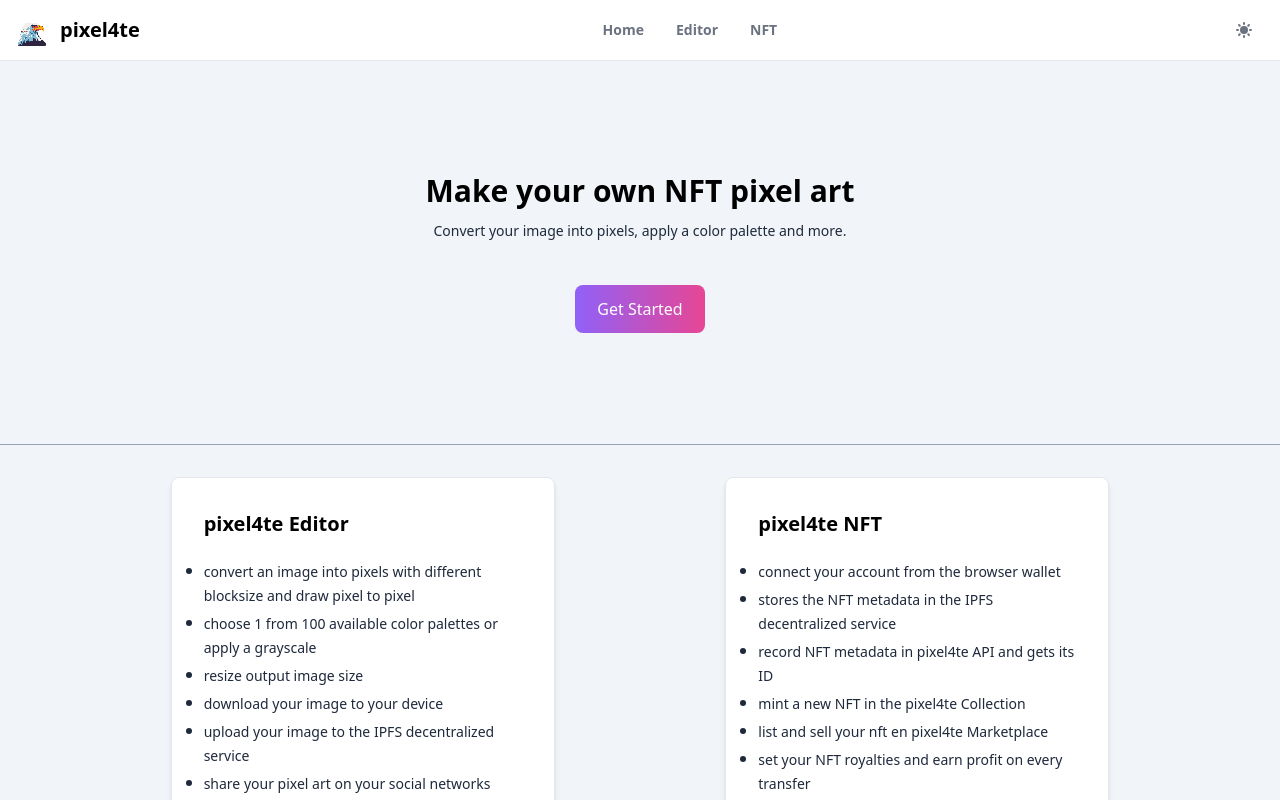
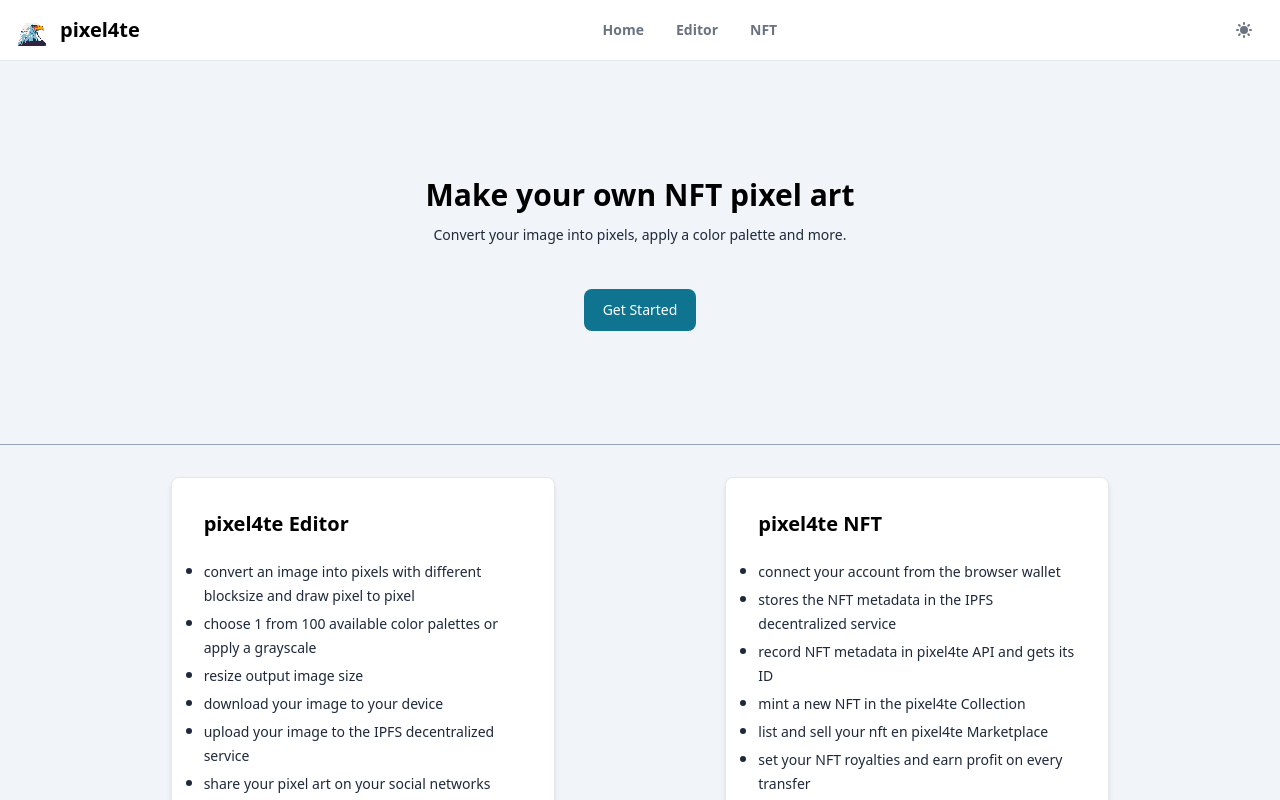
Before and after one commit to en0c-45/pixel4te, a Next.js app: page / in a window 1280 px wide. Shown: the top 800 px of the page. Built offline with nearby package versions, Linux system fonts and the light colour scheme; what wagmi would draw is missing.

Commit message:
update: index page

```diff
--- a/pages/index.tsx
+++ b/pages/index.tsx
@@ -1,7 +1,7 @@
 /* eslint-disable jsx-a11y/anchor-is-valid */
-import { Button } from "flowbite-react";
 import Head from "next/head";
 import Link from "next/link";
+import ActionButton from "../components/Common/action-button";
 import FeatureCard from "../components/Home/feature-card";
 import { textContent } from "../constants";
 
@@ -23,11 +23,12 @@ const Home = () => {
           </p>
           <div className="pt-6 sm:pt-8">
             <Link href="/editor">
-              <a>
-                <Button gradientDuoTone="purpleToPink" size="lg">
-                  {textContent.homepage.callToAcction.button}
-                </Button>
-              </a>
+              <div className="h-10">
+                <ActionButton
+                  label={textContent.homepage.callToAcction.button}
+                  onClick={() => {}}
+                />
+              </div>
             </Link>
           </div>
         </div>
```
